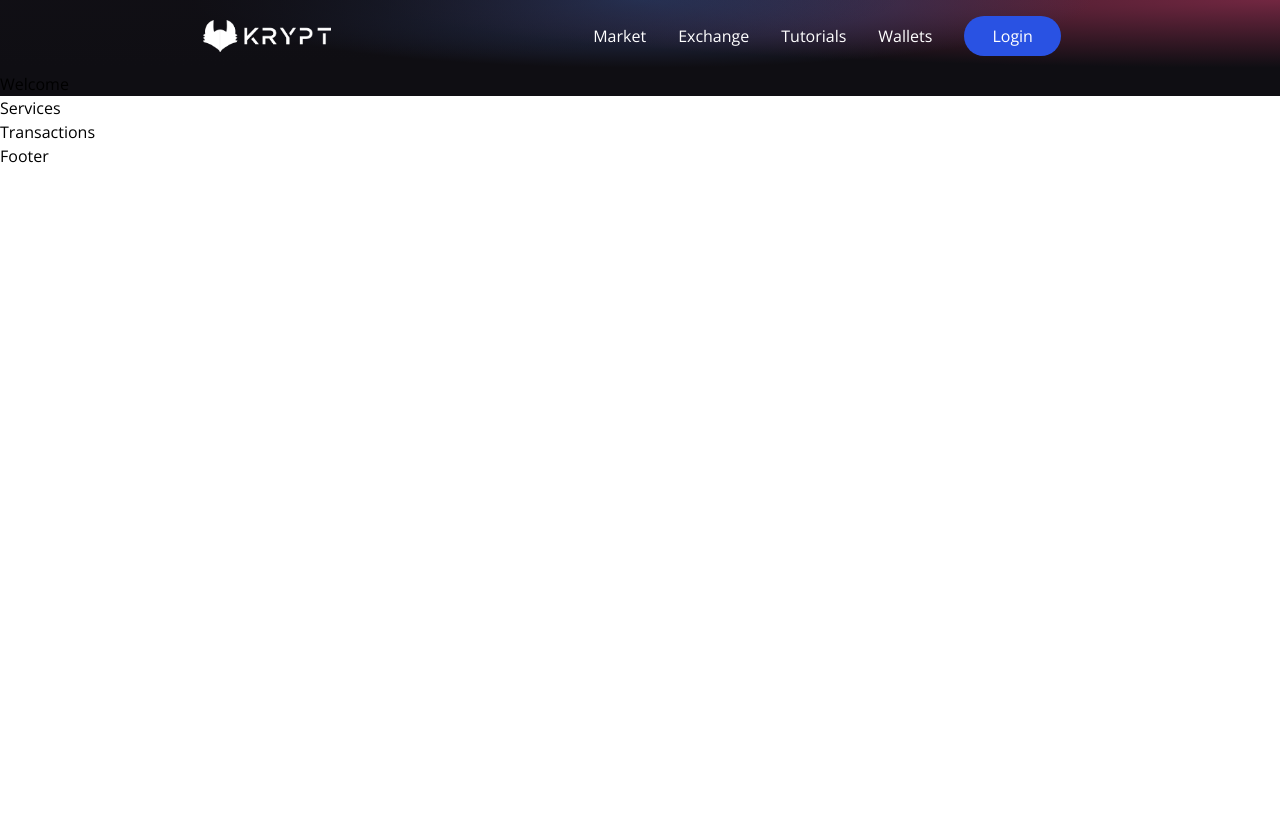
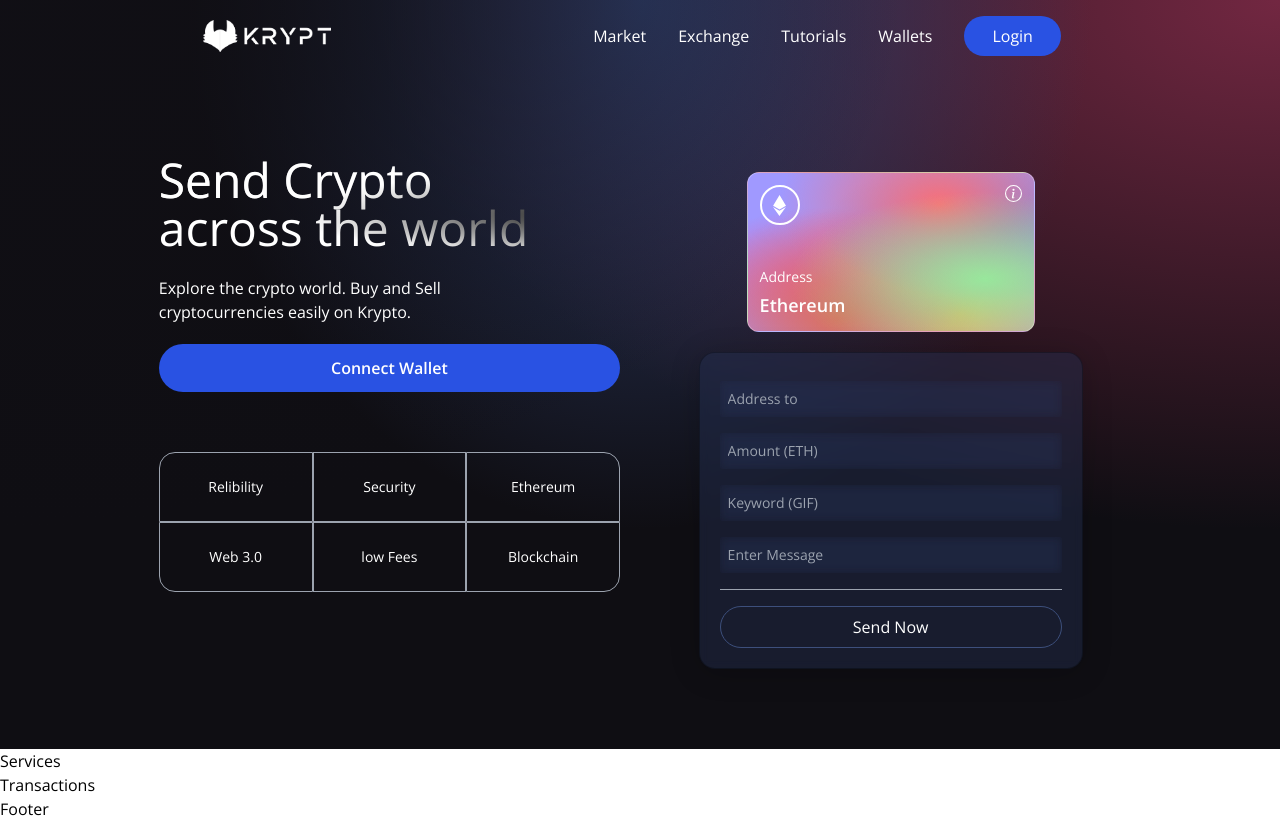
Before and after one commit to kuicpet/web3.0_project, a React (Vite) app in the folder client/: page / in a window 1280 px wide. Before the commit the page ends 800 px from the top, so only its background shows below. Built offline with nearby package versions, Linux system fonts and the light colour scheme.

Commit message:
ft--welcome section updated

```diff
--- a/client/src/components/Loader.jsx
+++ b/client/src/components/Loader.jsx
@@ -2,7 +2,7 @@
 
 const Loader = () => {
     return (
-        <div>
+        <div className='flex justify-center items-center py-3'>
             Loader
         </div>
     )
--- a/client/src/components/Welcome.jsx
+++ b/client/src/components/Welcome.jsx
@@ -1,11 +1,115 @@
-import React from 'react'
+import React, { useState } from 'react'
+import { AiFillPlayCircle } from 'react-icons/ai'
+import { SiEthereum } from 'react-icons/si'
+import { BsInfoCircle } from 'react-icons/bs'
+
+import { Loader } from './'
+
+const commonStyles =
+  'min-h-[70px] sm:px-0 px-2 sm:min-w-[120px] flex justify-center items-center border-[0.5px] border-gray-400 text-sm font-light text-white'
+
+const Input = ({ placeholder, name, type, value, handleChange }) => (
+  <input
+    placeholder={placeholder}
+    type={type}
+    step='0.0001'
+    value={value}
+    onChange={(e) => handleChange(e, name)}
+    className='my-2 w-full rounded-sm p-2 outline-none bg-transparent text-white border-none text-sm white-glassmorphism'
+  />
+)
 
 const Welcome = () => {
-    return (
-        <div>
-            Welcome
+  const [isLoading, setIsLoading] = useState(false)
+  const connectWallet = () => {}
+  const handleSubmit = () => {}
+  return (
+    <div className='flex w-full justify-center items-center'>
+      <div className='flex md:flex-row flex-col items-start justify-between md:p-20 py-12 px-4'>
+        <div className='flex flex-1 justify-start flex-col md:mr-10'>
+          <h1 className='text-3xl sm:text-5xl text-white text-gradient py-1'>
+            Send Crypto <br /> across the world
+          </h1>
+          <p className='text-left mt-5 text-white font-light md:w-9/12 w-11/12 text-base'>
+            Explore the crypto world. Buy and Sell cryptocurrencies easily on
+            Krypto.
+          </p>
+          <button
+            type='button'
+            onClick={connectWallet}
+            className='flex flex-row justify-center items-center my-5 bg-[#2952e3] p-3 rounded-full cursor-pointer hover:bg-[#2546bd] text-white font-semibold text-base'
+          >
+            Connect Wallet
+          </button>
+          <div className='grid sm:grid-cols-3 grid-cols-2 w-full mt-10'>
+            <div className={`rounded-tl-2xl ${commonStyles}`}>Relibility</div>
+            <div className={commonStyles}>Security</div>
+            <div className={`rounded-tr-2xl ${commonStyles}`}>Ethereum</div>
+            <div className={`rounded-bl-2xl ${commonStyles}`}>Web 3.0</div>
+            <div className={commonStyles}>low Fees</div>
+            <div className={`rounded-br-2xl ${commonStyles}`}>Blockchain</div>
+          </div>
         </div>
-    )
+        <div className='flex flex-col flex-1 items-center justify-start w-full md:mt-0 mt-10'>
+          <div className='p-3 justify-end items-start flex-col rounded-xl h-40 sm:w-72 w-full my-5 eth-card white-glassmorphism'>
+            <div className='flex justify-between flex-col w-full h-full'>
+              <div className='flex justify-between items-start'>
+                <div className='w-10 h-10 rounded-full border-2 border-white flex justify-center items-center'>
+                  <SiEthereum fontSize={21} color='#fff' />
+                </div>
+                <BsInfoCircle fontSize={17} color='#fff' />
+              </div>
+              <div>
+                <p className='text-white font-light text-sm'>Address</p>
+                <p className='text-white font-semibold text-lg mt-1'>
+                  Ethereum
+                </p>
+              </div>
+            </div>
+          </div>
+          <div className='p-5 sm:w-96 w-full flex flex-col justify-start items-center blue-glassmorphism'>
+            <Input
+              placeholder='Address to'
+              name='addressTo'
+              type='text'
+              handleChange={() => {}}
+            />
+            <Input
+              placeholder='Amount (ETH)'
+              name='amount'
+              type='number'
+              handleChange={() => {}}
+            />
+            <Input
+              placeholder='Keyword (GIF)'
+              name='keyword'
+              type='text'
+              handleChange={() => {}}
+            />
+            <Input
+              placeholder='Enter Message'
+              name='message'
+              type='text'
+              handleChange={() => {}}
+            />
+
+            <div className='h-[1px] w-full bg-gray-400 my-2' />
+            {isLoading ? (
+              <Loader />
+            ) : (
+              <button
+                type='button'
+                onClick={handleSubmit}
+                className='text-white w-full mt-2 border-[1px] p-2 border-[#3d4f7c] rounded-full cursor-pointer'
+              >
+                Send Now
+              </button>
+            )}
+          </div>
+        </div>
+      </div>
+    </div>
+  )
 }
 
 export default Welcome
```
